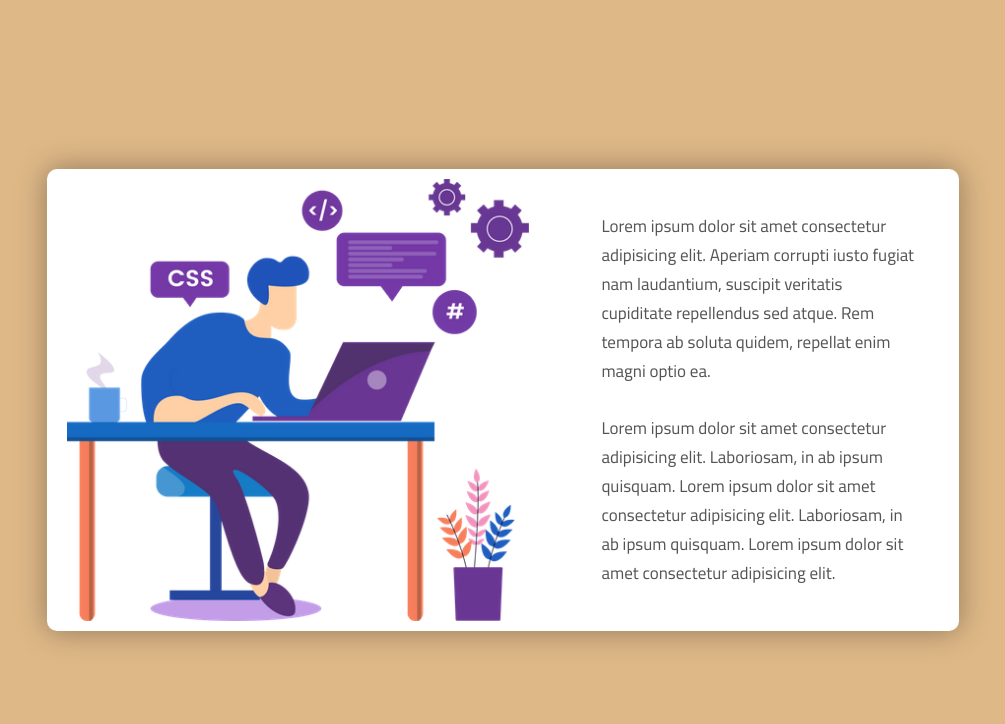
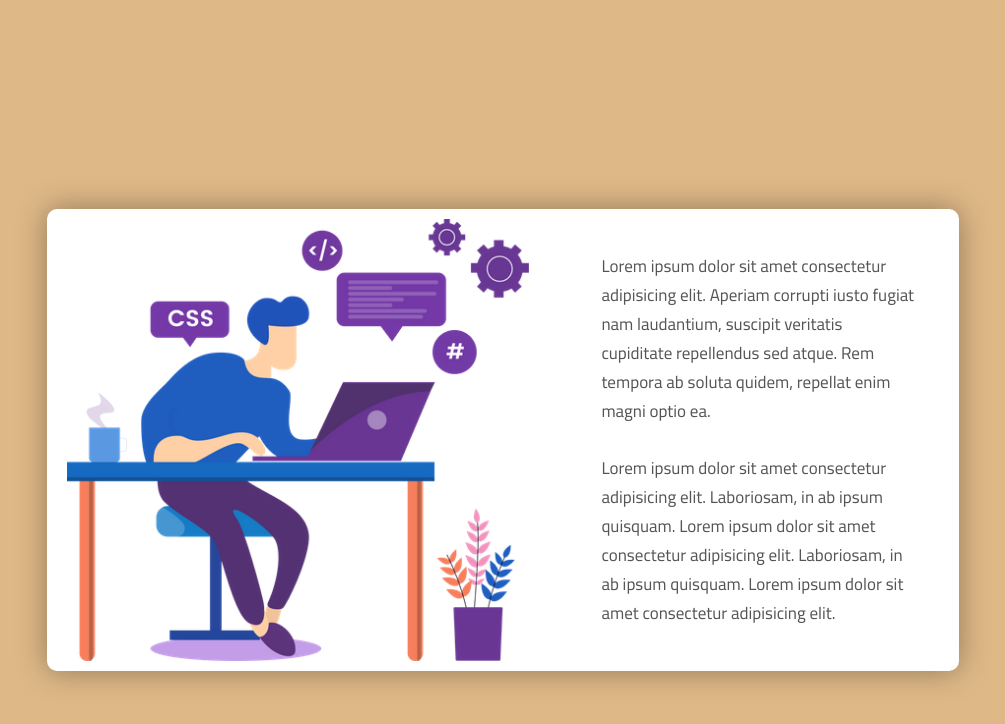
Before and after one commit to XXMOHAMED012/pro-2231470, a plain HTML site: page index.html in a window 1280 px wide. Shown: the whole page, without its empty margins (137-1142 px from the left). Drawn offline with Linux system fonts and the light colour scheme.

Commit message:
Uplaod Files

```diff
--- a/css/style.css
+++ b/css/style.css
@@ -62,6 +62,7 @@ ul{
 
 .landing{
     background-color: burlywood;
+    padding: 40px 0;
 }
 
 .landing .container{
```
